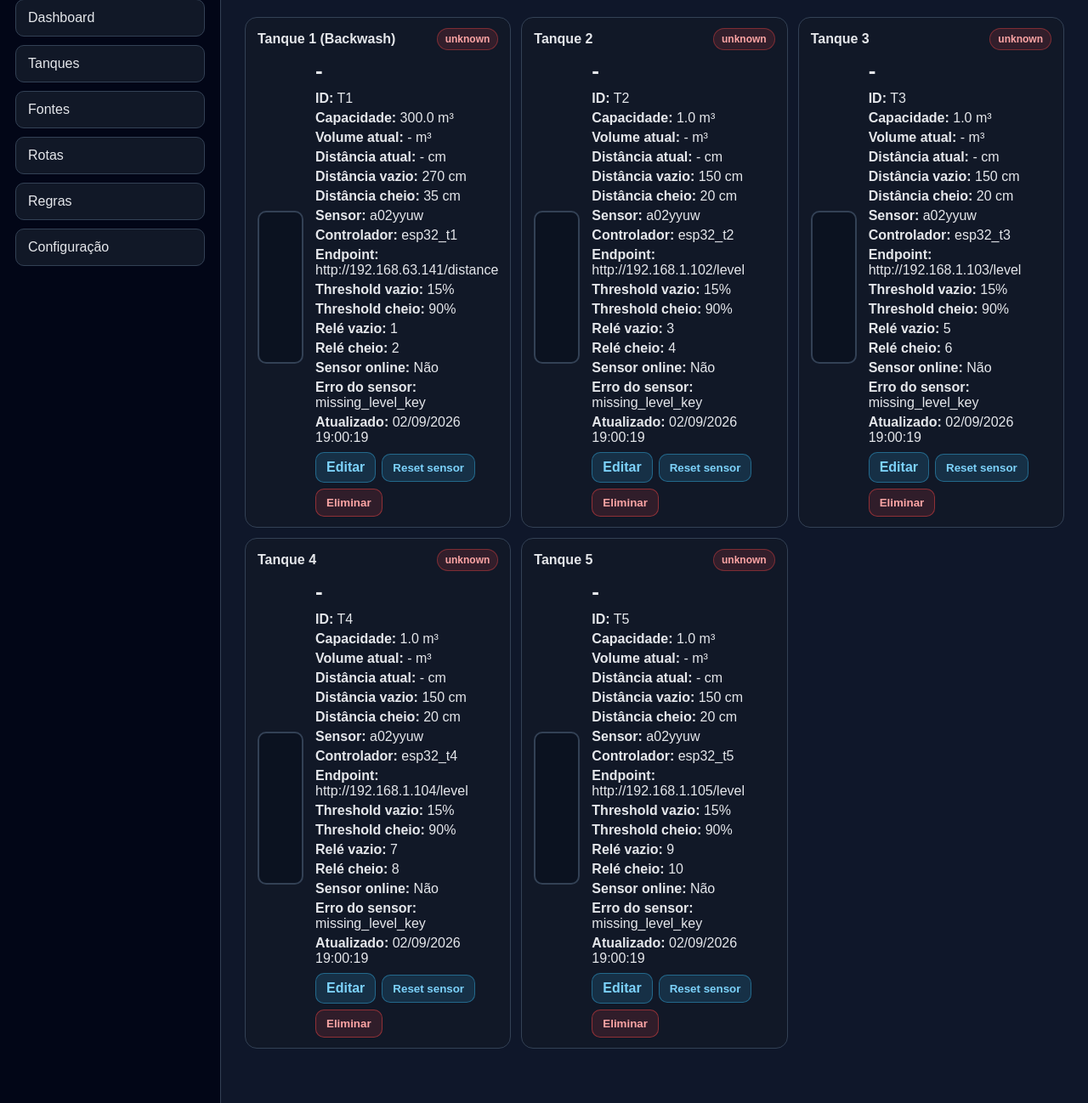
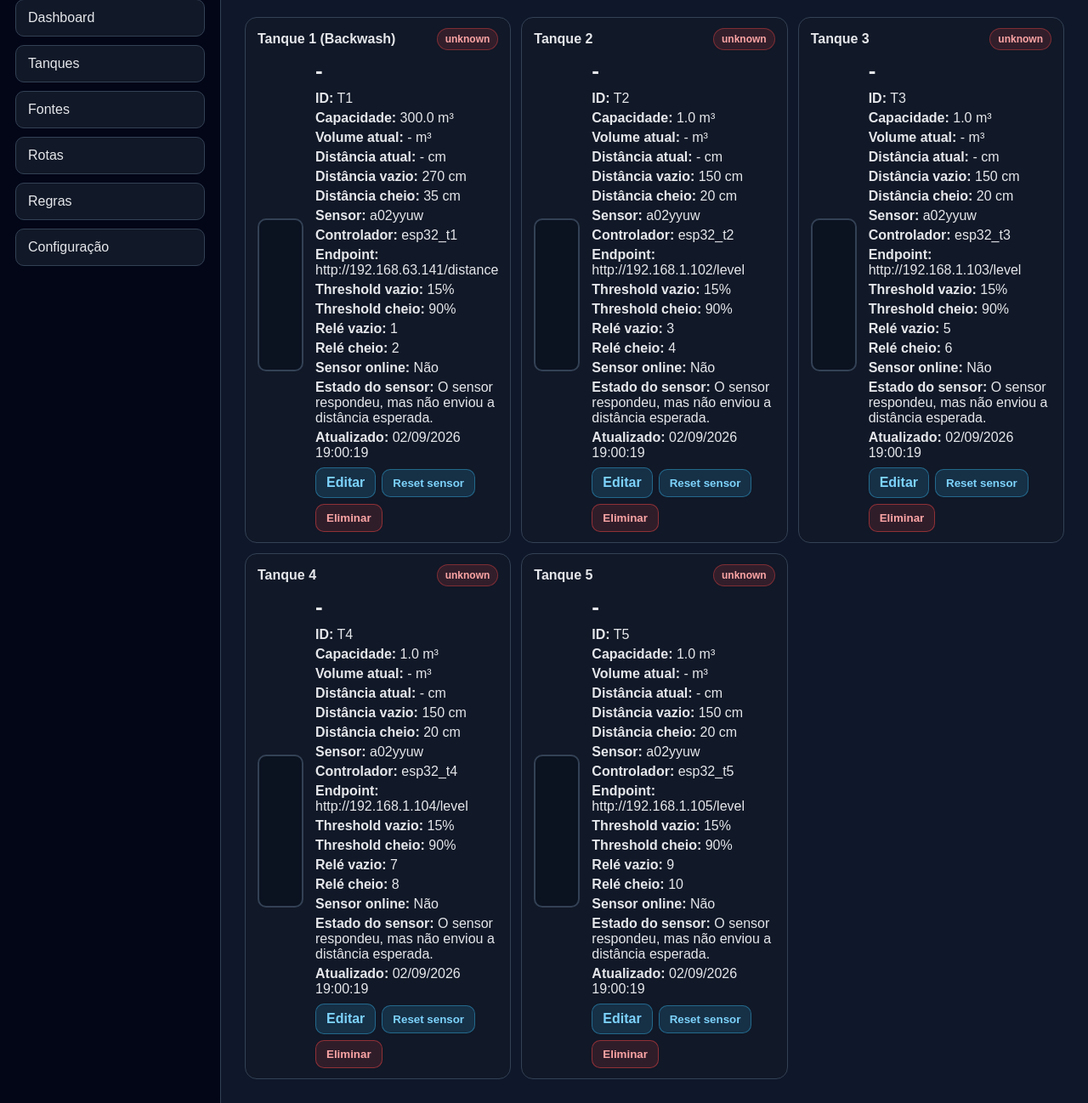
Before and after one commit to ViCor44/tank_control, a Flask app: page /tanks in a window 1280 px wide. Shown: the part 94-1392 px from the top of the page at 85% size. Run offline with Flask 3, Linux system fonts and the light colour scheme.

Commit message:
ajuste erro de sensor

```diff
--- a/app.py
+++ b/app.py
@@ -12,6 +12,38 @@ from services.relay_inventory import (
     get_relay_count,
     get_relay_assignments,
 )
+
+
+def format_sensor_error(error):
+    """Convert internal request/parser errors into concise operator messages."""
+    if not error:
+        return None
+
+    value = str(error)
+    lowered = value.lower()
+
+    if "sensor_spike_persistent" in lowered:
+        return "Sensor ligado, mas as leituras estão instáveis."
+    if "missing_endpoint" in lowered:
+        return "O endereço do sensor não está configurado."
+    if "unsupported_method" in lowered:
+        return "O método HTTP configurado não é suportado."
+    if "missing_level_key" in lowered:
+        return "O sensor respondeu, mas não enviou a distância esperada."
+    if "connecttimeout" in lowered or "connection timed out" in lowered:
+        return "Sem resposta do sensor dentro do tempo limite."
+    if "read timed out" in lowered or "readtimeout" in lowered:
+        return "O sensor demorou demasiado tempo a responder."
+    if "connection refused" in lowered or "newconnectionerror" in lowered:
+        return "Não foi possível estabelecer ligação ao sensor."
+    if "json" in lowered or "expecting value" in lowered:
+        return "O sensor respondeu num formato inválido."
+    if "404" in lowered:
+        return "O endereço configurado não existe no sensor."
+    if "500" in lowered or "502" in lowered or "503" in lowered:
+        return "O sensor respondeu com um erro interno."
+
+    return "Não foi possível obter a leitura do sensor."
 
 
 def enrich_tanks(tanks, tank_states):
@@ -39,6 +71,7 @@ def enrich_tanks(tanks, tank_states):
             "volume_m3": volume_m3,
             "sensor_ok": sensor_ok,
             "last_error": state.get("last_error"),
+            "sensor_error_message": format_sensor_error(state.get("last_error")),
             "last_update": state.get("last_update"),
             "filling_by": state.get("filling_by"),
             "filling_by_name": state.get("filling_by_name"),
--- a/templates/tanks.html
+++ b/templates/tanks.html
@@ -54,9 +54,9 @@
         <p><strong>Relé vazio:</strong> {{ tank.relays.empty }}</p>
         <p><strong>Relé cheio:</strong> {{ tank.relays.full }}</p>
         <p><strong>Sensor online:</strong> <span id="tank-sensor-ok-{{ tank.id }}">{{ "Sim" if tank.sensor_ok else "Não" }}</span></p>
-        <p id="tank-error-row-{{ tank.id }}" {% if not tank.last_error %}style="display: none;"{% endif %}>
-          <strong>Erro do sensor:</strong>
-          <span id="tank-error-{{ tank.id }}">{{ tank.last_error or "" }}</span>
+        <p id="tank-error-row-{{ tank.id }}" {% if not tank.sensor_error_message %}style="display: none;"{% endif %}>
+          <strong>Estado do sensor:</strong>
+          <span id="tank-error-{{ tank.id }}">{{ tank.sensor_error_message or "" }}</span>
         </p>
         <p><strong>Atualizado:</strong> <span id="tank-last-update-{{ tank.id }}">{{ tank.last_update or "-" }}</span></p>
         <div class="card-actions">
@@ -160,8 +160,8 @@ function updateTanksPage(data) {
     if (volumeEl) volumeEl.textContent = tank.volume_m3 ?? "-";
     if (distanceEl) distanceEl.textContent = tank.distance_cm ?? "-";
     if (sensorOkEl) sensorOkEl.textContent = tank.sensor_ok ? "Sim" : "Não";
-    if (errorEl) errorEl.textContent = tank.last_error || "";
-    if (errorRowEl) errorRowEl.style.display = tank.last_error ? "" : "none";
+    if (errorEl) errorEl.textContent = tank.sensor_error_message || "";
+    if (errorRowEl) errorRowEl.style.display = tank.sensor_error_message ? "" : "none";
     if (statusEl) updateBadgeStatus(statusEl, tank.status);
     if (fillEl) updateTankFill(fillEl, tank.status, tank.level_percent);
 
```
